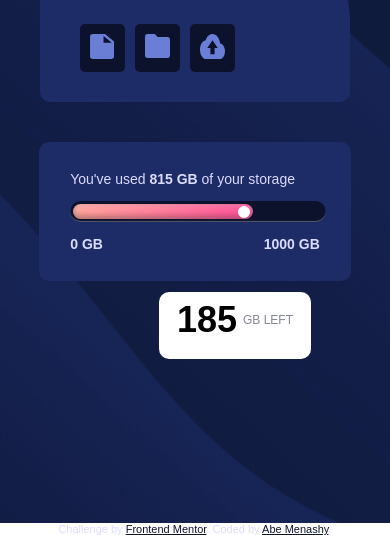
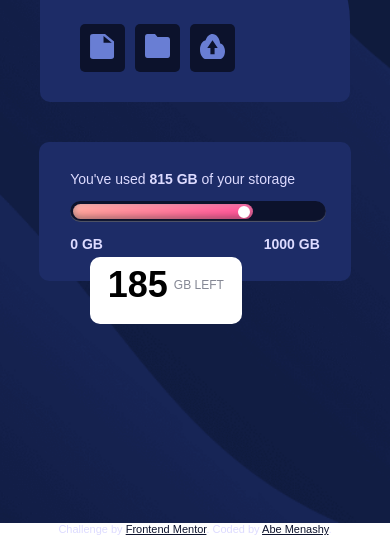
Before and after one commit to abe-m1/data-storage-component-challenge, a website: page index.html in a window 390 px wide. Shown: the part 321-856 px from the top of the page. Drawn offline with Linux system fonts and the light colour scheme; a web font is replaced by a local one.

Commit message:
mobile fixes

```diff
--- a/scss/main.scss
+++ b/scss/main.scss
@@ -217,7 +217,7 @@ body {
   }
 
   .bubble-container {
-    top: 150px;
-    right: 40px;
+    top: 115px;
+    right: 35%;
   }
 }
```
Also changed, not shown: css/style.css.
